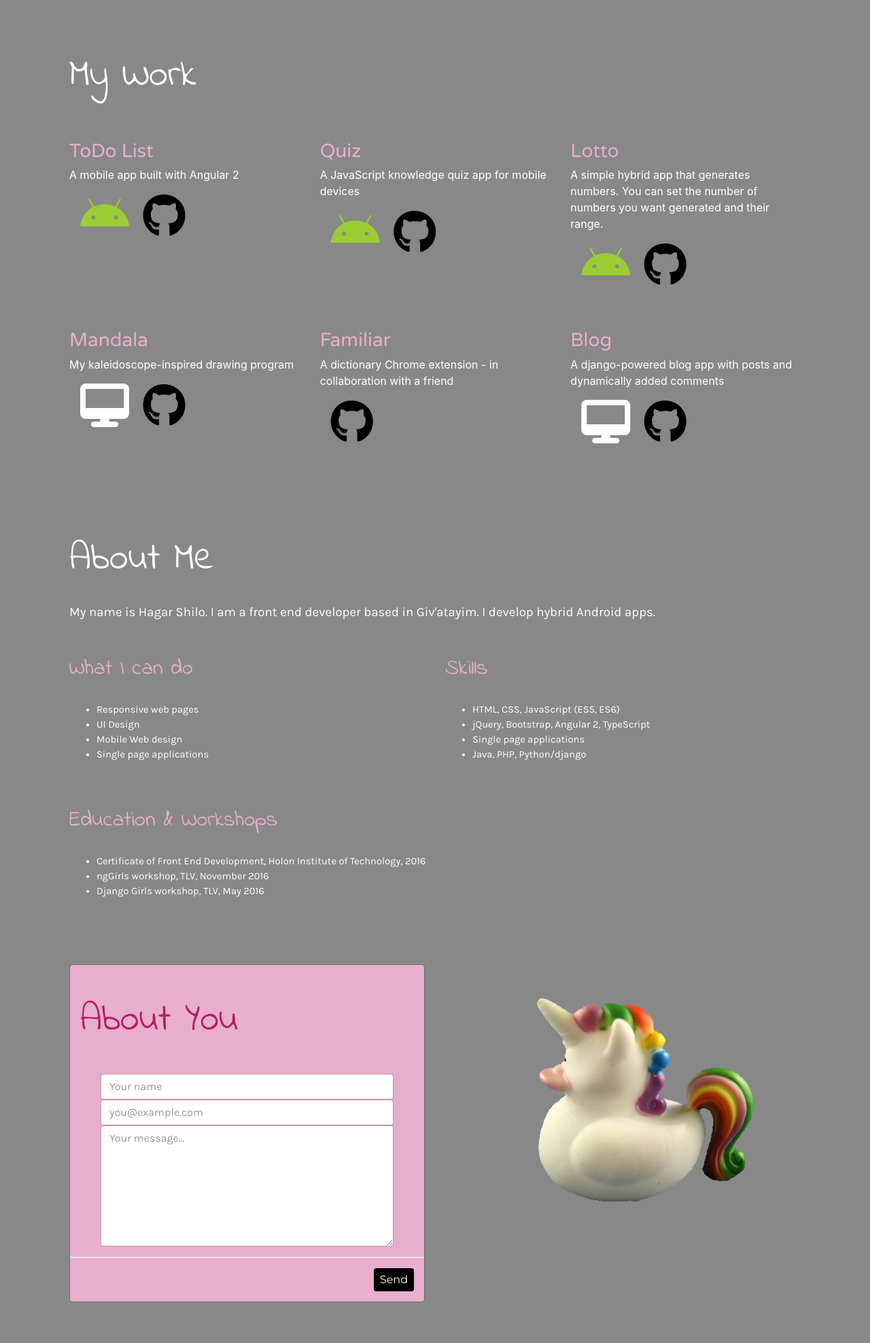
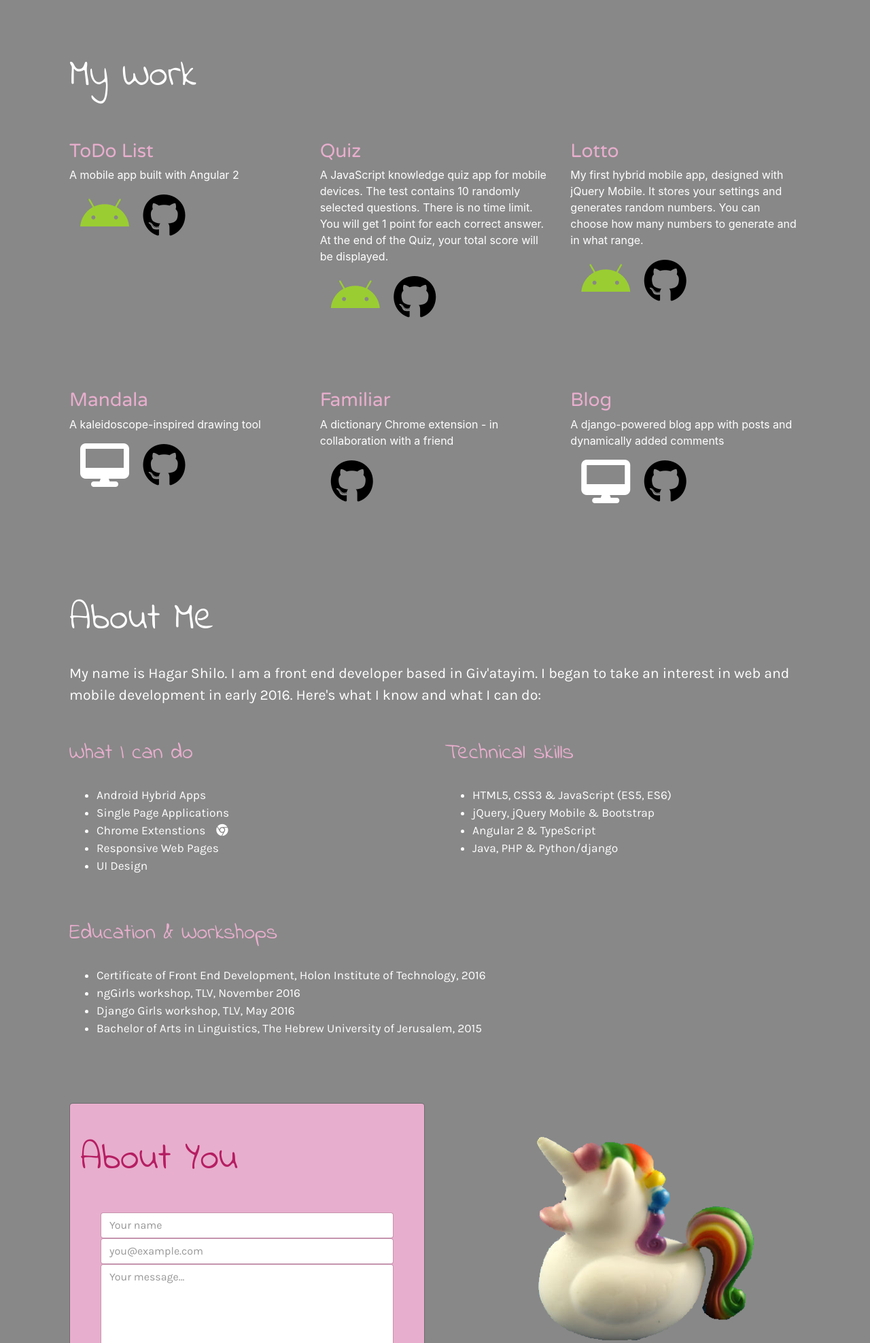
Before and after one commit to strayblues/portfolio, a PHP site: page / in a window 1280 px wide. Shown: the part 547-2522 px from the top of the page at 68% size. Run offline with PHP 8.4, Linux system fonts and the light colour scheme; some libraries are stand-ins or nearby versions; some web fonts are replaced.

Commit message:
Modify some paragraphs

```diff
--- a/includes/education.php
+++ b/includes/education.php
@@ -5,6 +5,7 @@
       <li>Certificate of Front End Development, Holon Institute of Technology, 2016</li>
       <li>ngGirls workshop, TLV, November 2016</li>
       <li>Django Girls workshop, TLV, May 2016</li>
+      <li>Bachelor of Arts in Linguistics, The Hebrew University of Jerusalem, 2015</li>
     </ul>
   </div>
 </div>
--- a/includes/skills.php
+++ b/includes/skills.php
@@ -1,34 +1,26 @@
 <p class="about">
   My name is Hagar Shilo. I am a front end developer based in Giv'atayim.
-  I develop hybrid Android apps.
+  I began to take an interest in web and mobile development in early 2016.
+  Here's what I know and what I can do:
 </p>
 <div class="row row-about about">
   <div class="col-md-6">
     <h2>What I can do</h2>
     <ul>
-      <li>Responsive web pages</li>
+      <li>Android Hybrid Apps</li>
+      <li>Single Page Applications</li>
+      <li>Chrome Extenstions<i class="fa fa-chrome" aria-hidden="true"></i></li>
+      <li>Responsive Web Pages</li>
       <li>UI Design</li>
-      <li>Mobile Web design</li>
-      <li>Single page applications</li>
     </ul>
   </div>
   <div class="col-md-6">
-    <h2>Skills</h2>
+    <h2>Technical skills</h2>
       <ul>
-        <li>HTML, CSS, JavaScript (ES5, ES6)</li>
-        <li>jQuery, Bootstrap, Angular 2, TypeScript</li>
-        <li>Single page applications</li>
-        <li>Java, PHP, Python/django</li>
+        <li>HTML5, CSS3 & JavaScript (ES5, ES6)</li>
+        <li>jQuery, jQuery Mobile & Bootstrap</li>
+        <li>Angular 2 & TypeScript</li>
+        <li>Java, PHP & Python/django</li>
       </ul>
   </div>
-<!--
-  <div class="col-md-4">
-    <h2>Education</h2>
-      <ul>
-        <li>Front-end Development course at HIT, Feb-Dec 2016</li>
-        <li>ngGirls workshop, November 2016</li>
-        <li>Django Girls workshop, May 2016</li>
-      </ul>
-  </div>
--->
 </div>
--- a/my-css/graypink.css
+++ b/my-css/graypink.css
@@ -16,7 +16,7 @@ h1, h2, .about h4, ftr-copy {
 }
 
 .about {
-    font-size: 14pt;
+    font-size: 16pt;
     color: white;
     font-family: 'Questrial', sans-serif;
     font-family: 'Karla', sans-serif;
@@ -31,7 +31,7 @@ h1, h2, .about h4, ftr-copy {
 }
 
 .row-about {
-  font-size: 11pt;
+  font-size: 13pt;
 }
 
 .row-projects {
--- a/paragraphs/aboutme-intro.html
+++ b/paragraphs/aboutme-intro.html
@@ -7,6 +7,5 @@
   <p>
     Hi. My name is Hagar Shilo. I began to take an interest in front-end development in early 2016.
     I develop hybrid Android apps with Bootstrap, jQuery and Angular 2.
-    Check out my projects below.
   </p>
 </div>
--- a/paragraphs/lotto.txt
+++ b/paragraphs/lotto.txt
@@ -1 +1 @@
-A simple hybrid app that generates numbers. You can set the number of numbers you want generated and their range.
+My first hybrid mobile app, designed with jQuery Mobile. It stores your settings and generates random numbers. You can choose how many numbers to generate and in what range.
--- a/paragraphs/mandala.txt
+++ b/paragraphs/mandala.txt
@@ -1 +1 @@
-My kaleidoscope-inspired drawing program
+A kaleidoscope-inspired drawing tool
--- a/paragraphs/paragraph1.txt
+++ /dev/null
@@ -1 +0,0 @@
-A simple hybrid mobile app that stores user settings and generates random numbers. Written with jQuery Mobile.
--- a/paragraphs/quiz.txt
+++ b/paragraphs/quiz.txt
@@ -1 +1 @@
-A JavaScript knowledge quiz app for mobile devices
+A JavaScript knowledge quiz app for mobile devices. The test contains 10 randomly selected questions. There is no time limit. You will get 1 point for each correct answer. At the end of the Quiz, your total score will be displayed.
```
Also changed, not shown: 2 other files.
